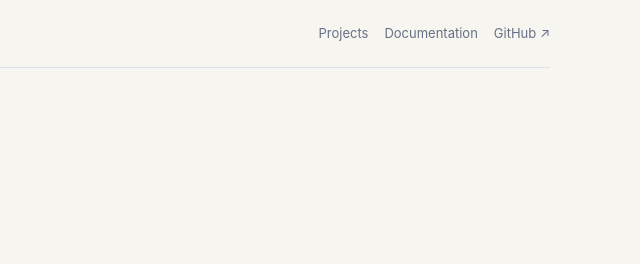
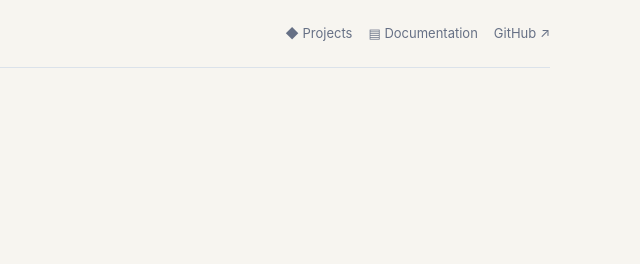
Before and after one commit to andyxuan2010/aws-template, a plain HTML site: page index.html in a window 1280 px wide. Shown: the top 264 px of the page, 640-1280 px from the left. Drawn offline with Linux system fonts and the light colour scheme.

Commit message:
Add icons to documentation navigation

```diff
--- a/index.html
+++ b/index.html
@@ -12,7 +12,7 @@
   </style>
 </head>
 <body>
-  <nav class="topbar shell" aria-label="Global navigation"><a class="brand" href="https://andyxuan2010.github.io/" aria-label="Home"><span class="mark">⌂</span><span>Home</span></a><div class="links"><a href="https://andyxuan2010.github.io/#featured">Projects</a><a href="#documentation">Documentation</a><a href="https://github.com/andyxuan2010/aws-template">GitHub ↗</a></div></nav>
+  <nav class="topbar shell" aria-label="Global navigation"><a class="brand" href="https://andyxuan2010.github.io/" aria-label="Home"><span class="mark">⌂</span><span>Home</span></a><div class="links"><a href="https://andyxuan2010.github.io/#featured">◆ Projects</a><a href="#documentation">▤ Documentation</a><a href="https://github.com/andyxuan2010/aws-template">GitHub ↗</a></div></nav>
   <main class="shell"><p class="eyebrow">GitHub Pages · Documentation Portal</p><h1>AWS Template</h1><p class="summary">Reusable Terraform foundations, modules, examples, and automation for AWS infrastructure.</p><section class="card" id="documentation"><h2>Documentation</h2><p>Browse the repository documentation, examples, and source from the links below.</p><div class="actions"><a class="button primary" href="https://github.com/andyxuan2010/aws-template/tree/main/docs">Open docs ↗</a><a class="button" href="https://github.com/andyxuan2010/aws-template">View repository ↗</a></div></section></main>
 </body>
 </html>
```
